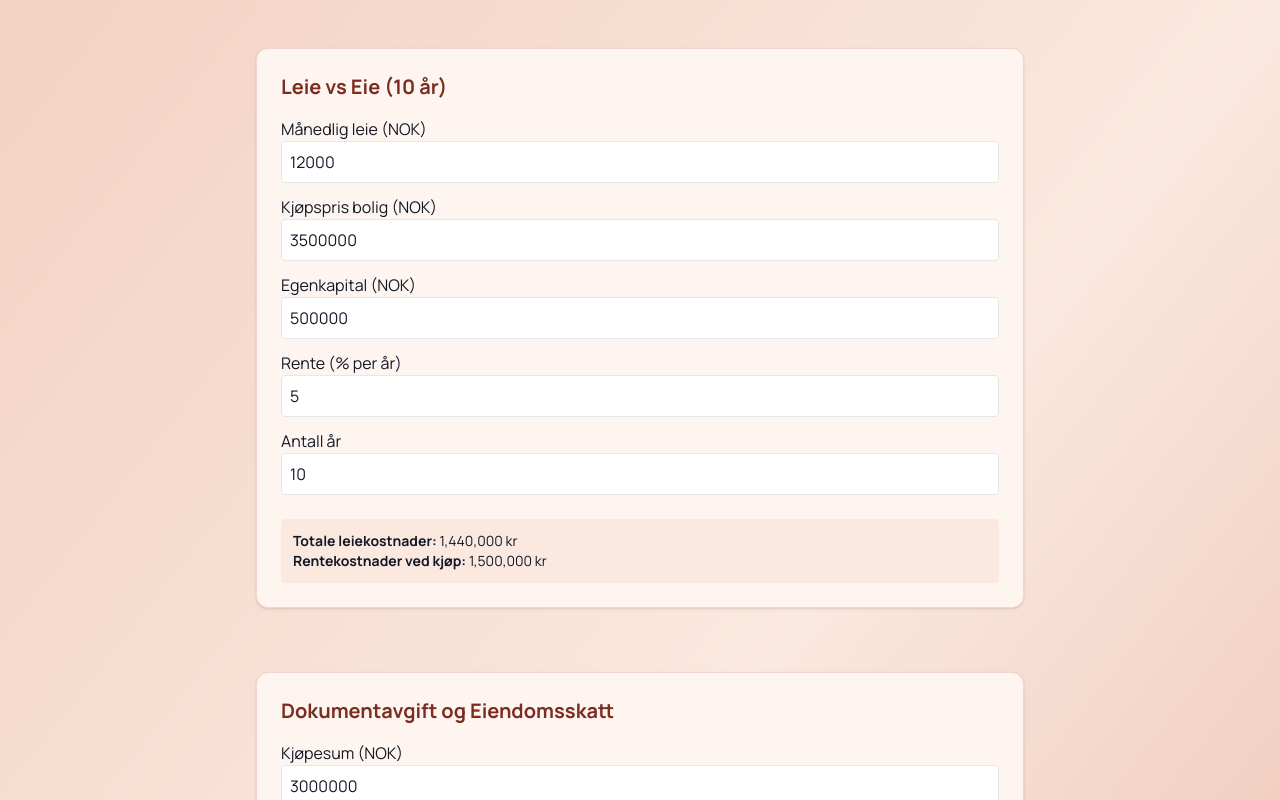
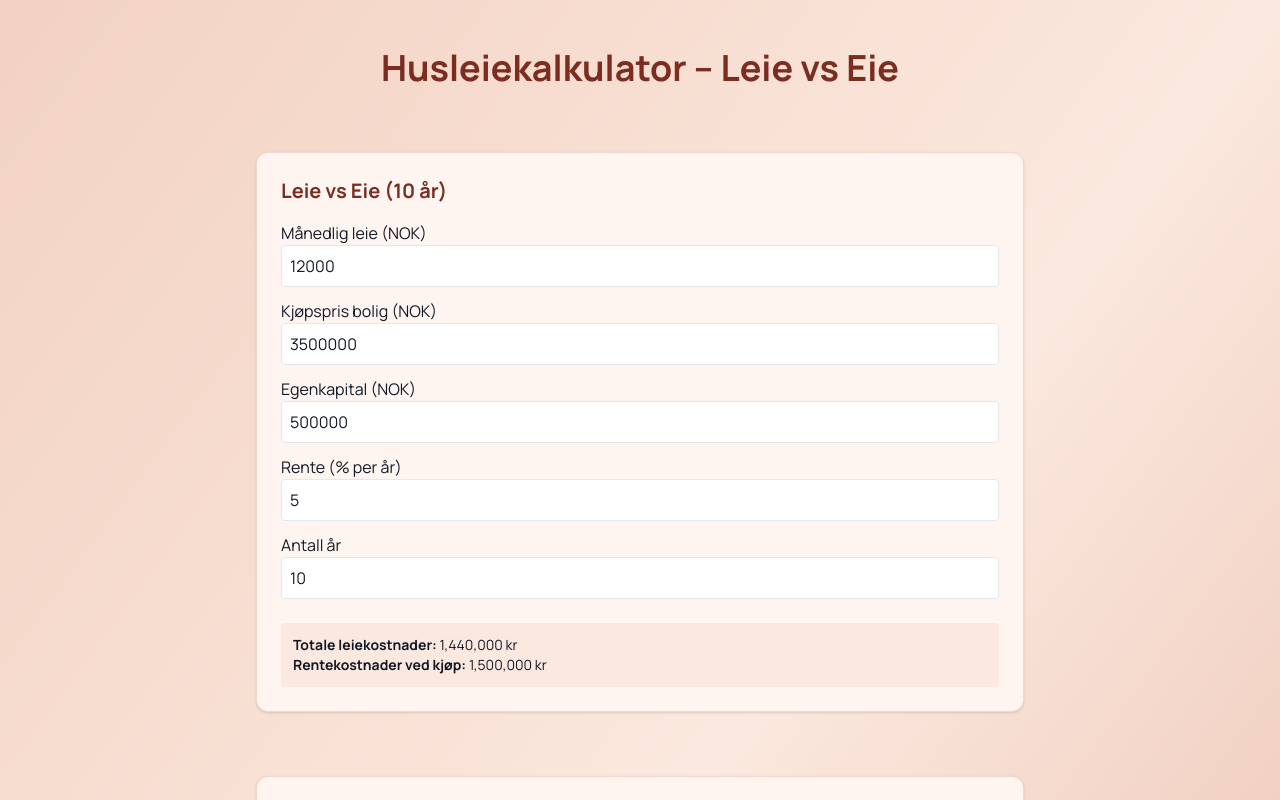
Before and after one commit to sofr92/husleiekalkulator-v2, a Next.js app: page / in a window 1280 px wide. Shown: the top 800 px of the page. Built offline with nearby package versions, Linux system fonts and the light colour scheme.

Commit message:
Update page.tsx

```diff
--- a/app/page.tsx
+++ b/app/page.tsx
@@ -161,6 +161,10 @@ export default function Hjemmeside() {
   return (
     <div className="min-h-screen bg-gradient-to-br from-[#f2d2c2] via-[#fbe8de] to-[#e6b6a4] text-gray-900 px-4 py-6 sm:py-12">
       <main className="max-w-3xl mx-auto space-y-12 sm:space-y-16">
+        <h1 className="text-3xl sm:text-4xl font-bold text-center text-[#7b2d21] mb-8">
+  Husleiekalkulator – Leie vs Eie
+</h1>
+
         <SammenligningLeieEie />
         <DokumentavgiftEiendomsskatt />
         <Ressurser />
```
